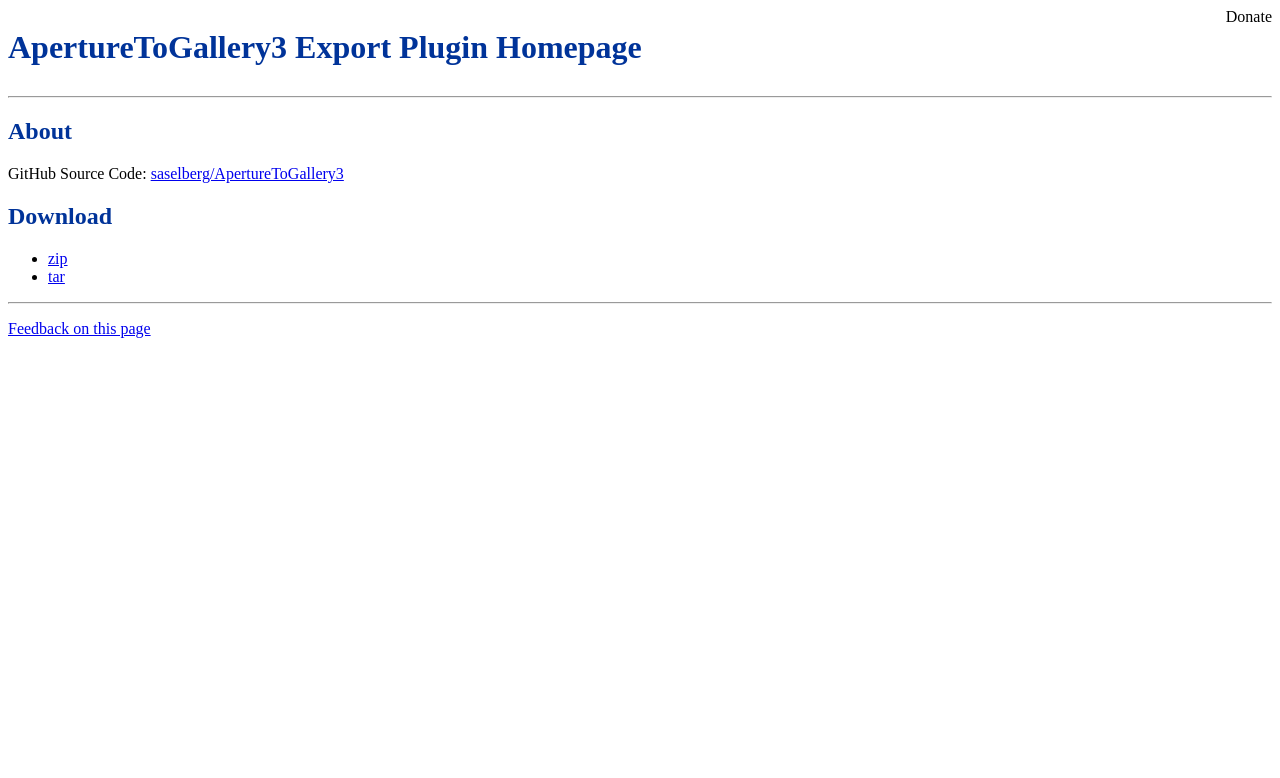
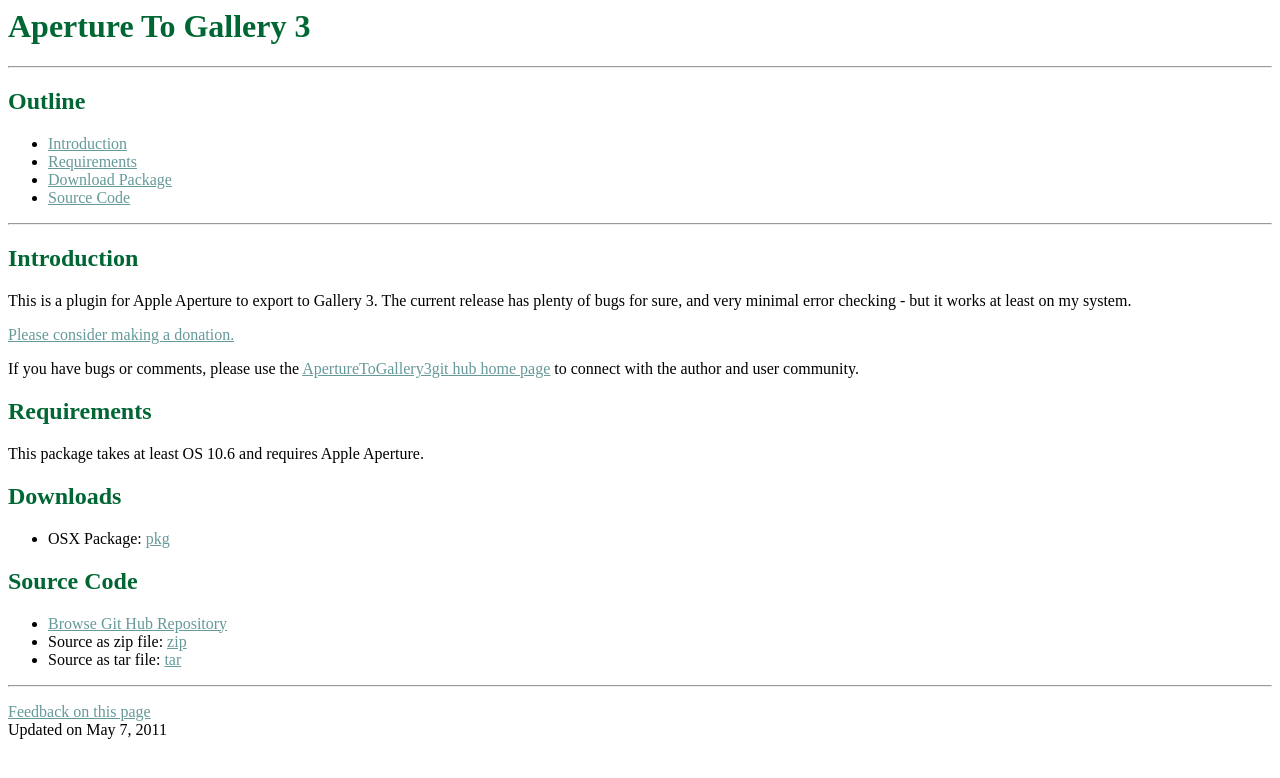
Before and after one commit to saselberg/ApertureToGallery3, a plain HTML site: page index.html in a window 1280 px wide. Drawn offline with Linux system fonts and the light colour scheme.

Commit message:
Updated page

```diff
--- /dev/null
+++ b/green.css
@@ -0,0 +1,24 @@
+.background      { background-color:#E1F5FF; }
+
+.navbar          { color:#FFFFCC; }
+a.navbar:visited { color:#FFFFCC; text-decoration:none}
+a.navbar:active  { color:#FFFFCC; text-decoration:none}
+a.navbar:link    { color:#FFFFCC; text-decoration:none}
+a.navbar:hover   { color:#CCFFFF; text-decoration:none}
+
+a:visited { color:#669999;}
+a:active  { color:#669999;}
+a:link    { color:#669999;}
+a:hover   { color:#3399CC;}
+
+ul.navbar {list-style-type: none; margin-left:0; margin:0; padding:0; margin-left:10px }
+ul.navbar ul.navbar {list-style-type: none; margin:0; padding:0; margin-left:15px }
+
+h1{ color:#006633; }
+h2{ color:#006633; }
+h3{ color:#006633; }
+h4{ color:#006633; }
+h5{ color:#006633; }
+h6{ color:#006633; }
+.highlight { color: #3399CC; font-size: large; }
+.text {color: #3399CC;}
--- a/index.html
+++ b/index.html
@@ -1,43 +1,45 @@
-<!DOCTYPE html PUBLIC "-//W3C//DTD XHTML 1.0 Transitional//EN" "http://www.w3.org/TR/xhtml1/DTD/xhtml1-transitional.dtd">
-<html xmlns="http://www.w3.org/1999/xhtml">
+<html><!-- InstanceBegin template="/Templates/green.dwt" codeOutsideHTMLIsLocked="false" -->
 <head>
-<meta http-equiv="Content-Type" content="text/html; charset=iso-8859-1" />
-<title>ApertureToGallery3 Export Plugin Homepage</title>
-
-<style>
-h1 { color: #003399 }
-h2 { color: #003399 }
-h3 { color: #003399 }
-h4 { color: #003399 }
-h5 { color: #003399 }
-h6 { color: #003399 }
-</style>
-
+<!-- InstanceBeginEditable name="doctitle" -->
+<title>Aperture to Gallery 3 Home</title>
+<!-- InstanceEndEditable -->
+<!-- InstanceBeginEditable name="head" --><!-- InstanceEndEditable -->
+<link href="green.css" rel="stylesheet" type="text/css">
 </head>
 <body>
-<table width="100%" border="0" cellspacing="0" cellpadding="0">
-  <tr>
-    <td>
-<h1>ApertureToGallery3 Export Plugin Homepage</h1>
-	</td>
-    <td align="right" valign="top">
-	Donate
-	</td>
-  </tr>
-</table>
-<hr/>
-<h2>About</h2>
-
-<p>GitHub Source Code: <a href="http://github.com/saselberg/ApertureToGallery3">saselberg/ApertureToGallery3</a></p>
-
-<h2>Download</h2>
+<!-- InstanceBeginEditable name="Title" -->
+<h1>Aperture To Gallery 3</h1><!-- InstanceEndEditable -->
+<hr>
+<!-- InstanceBeginEditable name="Body" -->
+<h2>Outline</h2>
 <ul>
-	<li><a href="http://github.com/saselberg/ApertureToGallery3/zipball/master">zip</a></li>
-    <li><a href="http://github.com/saselberg/ApertureToGallery3/tarball/master">tar</a></li>
+  <li><a href="#Intro">Introduction</a></li>
+  <li><a href="#Requirements">Requirements</a></li>
+  <li><a href="#Downloads">Download Package</a></li>
+  <li><a href="#Support">Source Code</a></li>
 </ul>
-
-<hr/>
-<p>
-<a href="mailto://saselberg@gmail.com" class="feedback">Feedback on this page</a></p>
+<hr>
+<h2><a name="Intro"></a>Introduction</h2>
+<p>This is a plugin for Apple Aperture to export to Gallery 3. The current release has plenty of bugs for sure, and very minimal error checking - but it works at least on my system.</p>
+<p><a href="https://www.paypal.com/cgi-bin/webscr?cmd=_s-xclick&hosted_button_id=8XJS7R8SCZMVU">Please consider making a donation.</a></p>
+<p>If you have bugs or comments, please use the <a href="http://github.com/saselberg/ApertureToGallery3">ApertureToGallery3git hub home page</a> to connect with the author and user community.</p>
+<h2> <a name="Requirements"></a>Requirements</h2>
+<p>This package takes at least OS 10.6 and requires Apple Aperture.</p>
+<h2><a name="Downloads"></a>Downloads</h2>
+<ul>
+  <li>OSX Package: <a href="ApertureToGallery3.pkg">pkg</a></li>
+</ul>
+<h2><a name="Support"></a>Source Code</h2>
+<ul>
+  <li><a href="http://github.com/saselberg/ApertureToGallery3">Browse Git Hub Repository</a></li>
+  <li>Source as zip file: <a href="http://github.com/saselberg/ApertureToGallery3/zipball/master">zip</a></li>
+  <li>Source as tar file: <a href="http://github.com/saselberg/ApertureToGallery3/tarball/master">tar</a></li>
+</ul>
+<!-- InstanceEndEditable -->
+<hr>
+<p><a href="mailto://saselberg@gmail.com">Feedback on this page</a><br>
+  Updated on
+  <!-- #BeginDate format:Am1 -->May 7, 2011<!-- #EndDate -->
+</p>
 </body>
-</html>
+<!-- InstanceEnd --></html>
```
Also changed, not shown: 2 other files.
